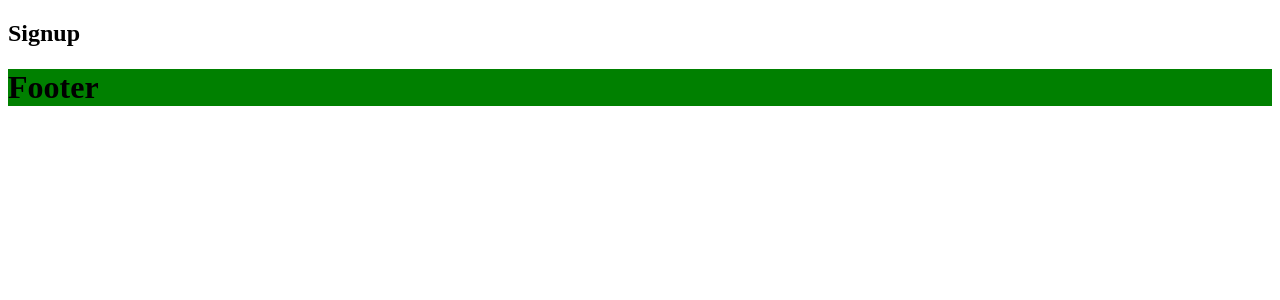
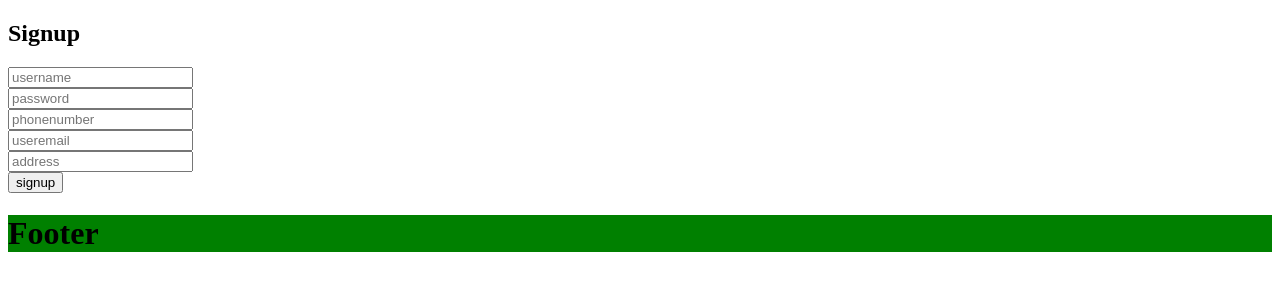
Before and after one commit to ProjectHomie/homie_server, a Django app: page /signup/ in a window 1280 px wide. Shown: the part 102-402 px from the top of the page. Run offline with Django 3.2, Linux system fonts and the light colour scheme.

Commit message:
update Signupview:create user with input values without any validations, and flash message

```diff
--- a/homie_server/homie_server/settings/partials/base.py
+++ b/homie_server/homie_server/settings/partials/base.py
@@ -43,6 +43,7 @@ INSTALLED_APPS = [
     'pipeline',
     'storages',
 
+    'homie_server',
     'users',
 ]
 
--- /dev/null
+++ b/homie_server/homie_server/templates/home.html
@@ -0,0 +1,5 @@
+{% extends "base.html"%}
+
+{% block content %}
+    <h1>Home</h1>
+{% endblock %}
--- /dev/null
+++ b/homie_server/homie_server/templates/login.html
@@ -0,0 +1,5 @@
+{% extends "base.html"%}
+
+{% block content %}
+    <h1>Login</h1>
+{% endblock %}
--- a/homie_server/homie_server/urls.py
+++ b/homie_server/homie_server/urls.py
@@ -17,9 +17,12 @@ from django.conf.urls import url
 from django.contrib import admin
 
 from users.views import *
+from homie_server.views import *
 
 urlpatterns = [
     url(r'^admin/', admin.site.urls),
+
+    url(r'^$', HomeView.as_view(), name="home"),
     url(r'^signup/', SignupView.as_view(), name="signup"),
     url(r'^login/', LoginView.as_view(), name="login"),
 ]
--- /dev/null
+++ b/homie_server/homie_server/views/__init__.py
@@ -0,0 +1 @@
+from .home import HomeView
--- a/homie_server/users/models/user.py
+++ b/homie_server/users/models/user.py
@@ -23,4 +23,4 @@ class User(AbstractUser):
     )
 
     def __str__(self):
-        return phonenumber
+        return self.username
--- a/homie_server/users/templates/users/signup.html
+++ b/homie_server/users/templates/users/signup.html
@@ -2,4 +2,15 @@
 
 {% block content %}
     <h1>Signup</h1>
+    <section>
+        <form action="{% url "signup" %}" method="POST">
+            {% csrf_token %}
+            <input type="text" name="username" placeholder="username" required></br>
+            <input type="password" name="password" placeholder="password" required></br>
+            <input type="tel" name="phonenumber" placeholder="phonenumber" required></br>
+            <input type="email" name="useremail" placeholder="useremail" required></br>
+            <input type="text" name="address" placeholder="address" required></br>
+            <input type="submit" value="signup">
+        </form>
+    </section>
 {% endblock %}
--- a/homie_server/users/views/signup.py
+++ b/homie_server/users/views/signup.py
@@ -1,5 +1,7 @@
+from django.contrib.auth import get_user_model
+from django.core.urlresolvers import reverse
 from django.views.generic import View
-from django.shortcuts import render
+from django.shortcuts import render, redirect
 
 
 class SignupView(View):
@@ -10,3 +12,23 @@ class SignupView(View):
             "users/signup.html",
             context={},
         )
+
+    def post(self, request, *args, **kwargs):
+        username = request.POST.get("username")
+        password = request.POST.get("password")
+        phonenumber = request.POST.get("phonenumber")
+        useremail = request.POST.get("username")
+        address = request.POST.get("address")
+
+        # TODO: validateions (username)
+
+        user = get_user_model().objects.create_user(
+            username=username,
+            password=password,
+            phonenumber=phonenumber,
+            useremail=useremail,
+            address=address,
+        )
+
+        # TODO:flash messages( success, error messages)
+        return redirect(reverse("home"))
```
Also changed, not shown: homie_server/homie_server/views/home.py (added, +12 -0 lines).
